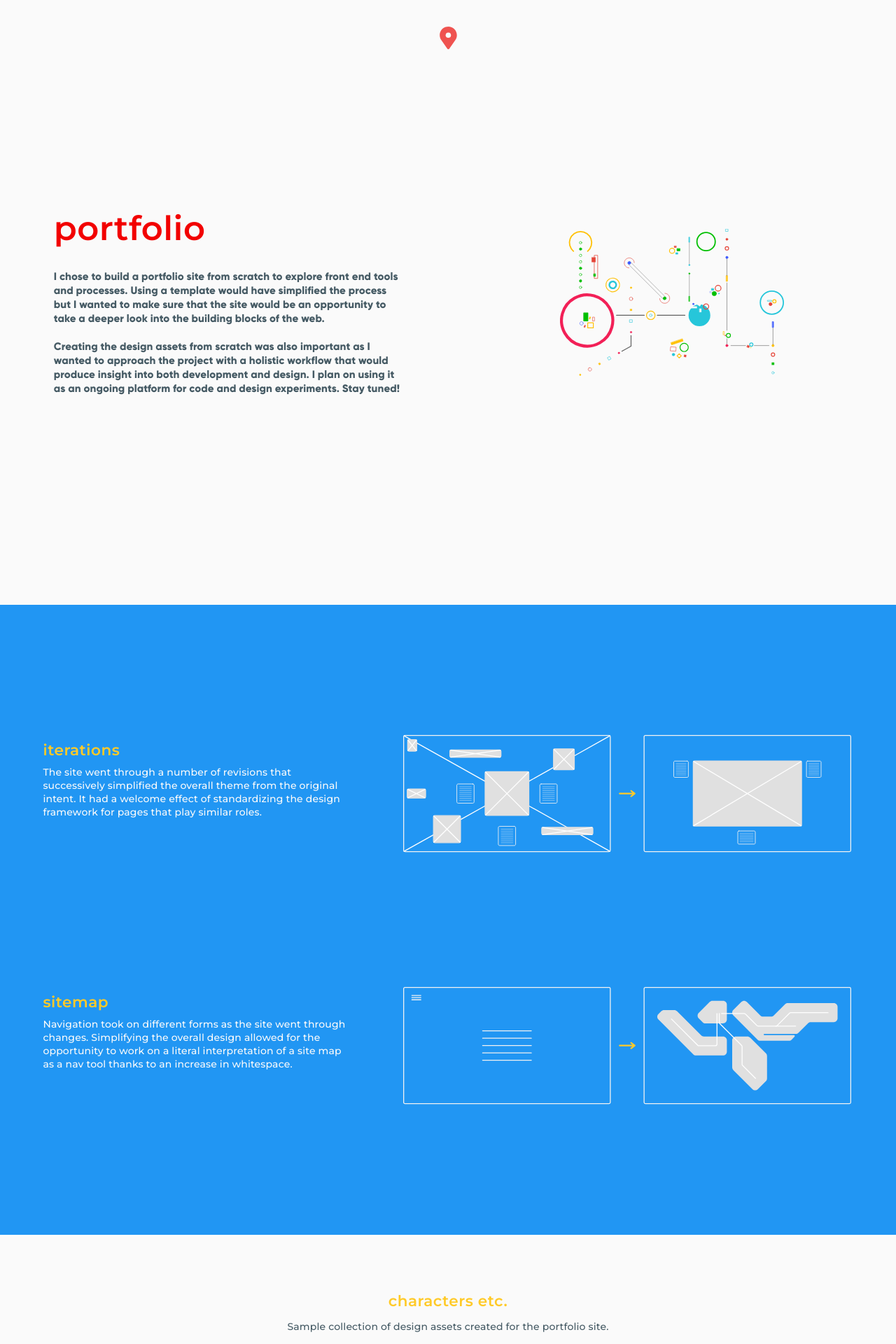
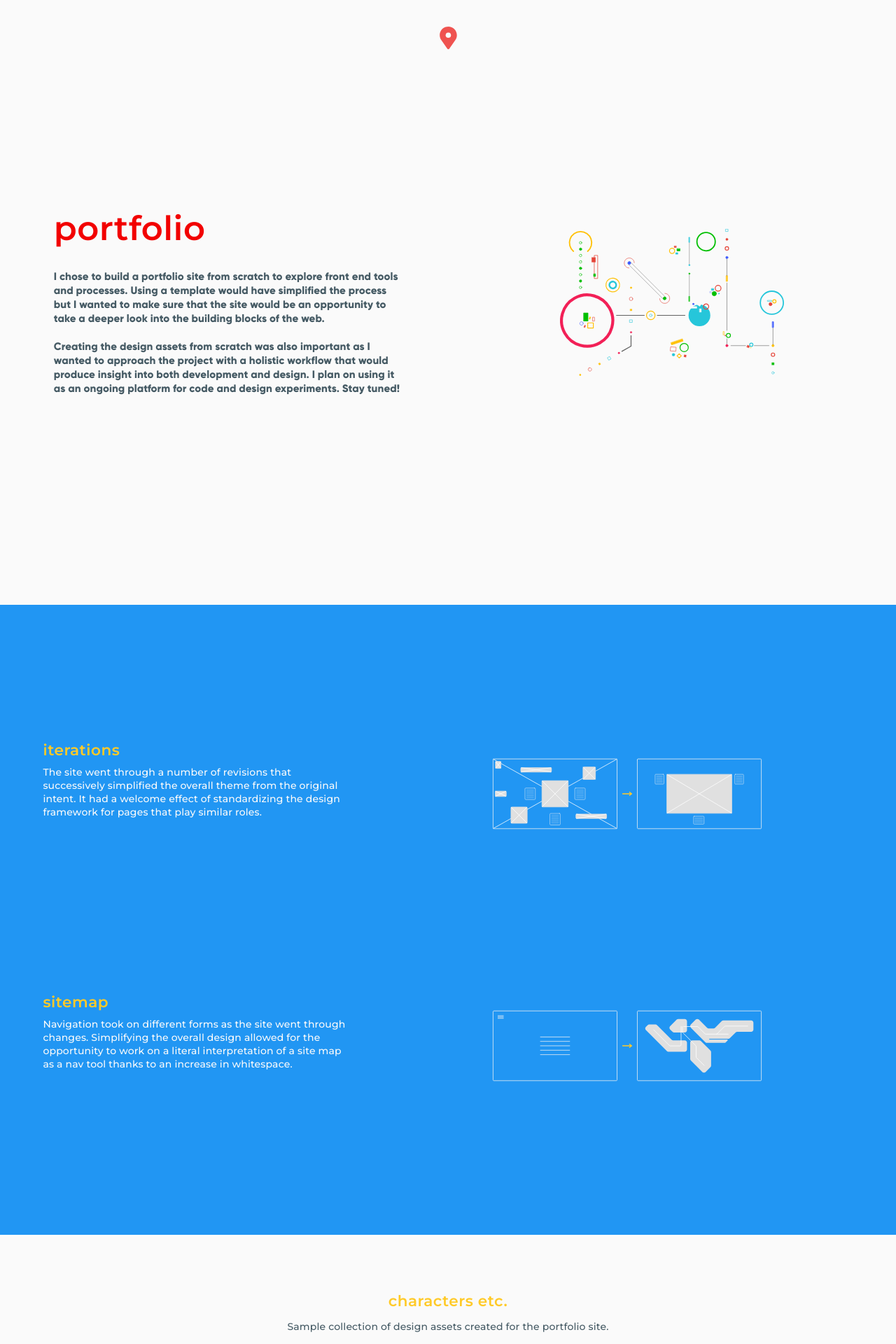
Before and after one commit to sayamkim/portfolio, a Jekyll site: the page built from design_pages/web.html, in a window 1280 px wide. Shown: the top 1920 px of the page at 70% size. Built offline with Jekyll 4.4.1, drawn with Linux system fonts in a browser that asks for light colours; nearby versions of some CDN libraries.

Commit message:
Fix browser inconsistencies for design page.

```diff
--- a/assets/css/design_pages.css
+++ b/assets/css/design_pages.css
@@ -67,6 +67,7 @@
 }
 
 .design-column-rows {
+  position: relative;
   display: flex;
   align-items: center;
   justify-content: center;
@@ -90,6 +91,7 @@
 }
 
 .design-right {
+  position: relative;
   display: flex;
   align-items: center;
   justify-content: center;
@@ -301,20 +303,25 @@
 
 .design-planet {
   position: absolute;
-  display: block;
-  transform: scale(.35);
-  max-width: 75%;
+  left: 50%;
+  top: 50%;
+  transform: translate(-50%, -50%);
+  max-width: 70%;
 }
 
 .design-collage {
   position: absolute;
-  display: block;
-  transform: scale(.5);
+  left: 50%;
+  top: 50%;
+  transform: translate(-50%, -50%);
   max-width: 75%;
 }
 
 .web-process {
   position: absolute;
-  display: block;
+  left: 50%;
+  top: 50%;
+  transform: translate(-50%, -50%);
   overflow: visible;
+  max-width: 75%;
 }
```
